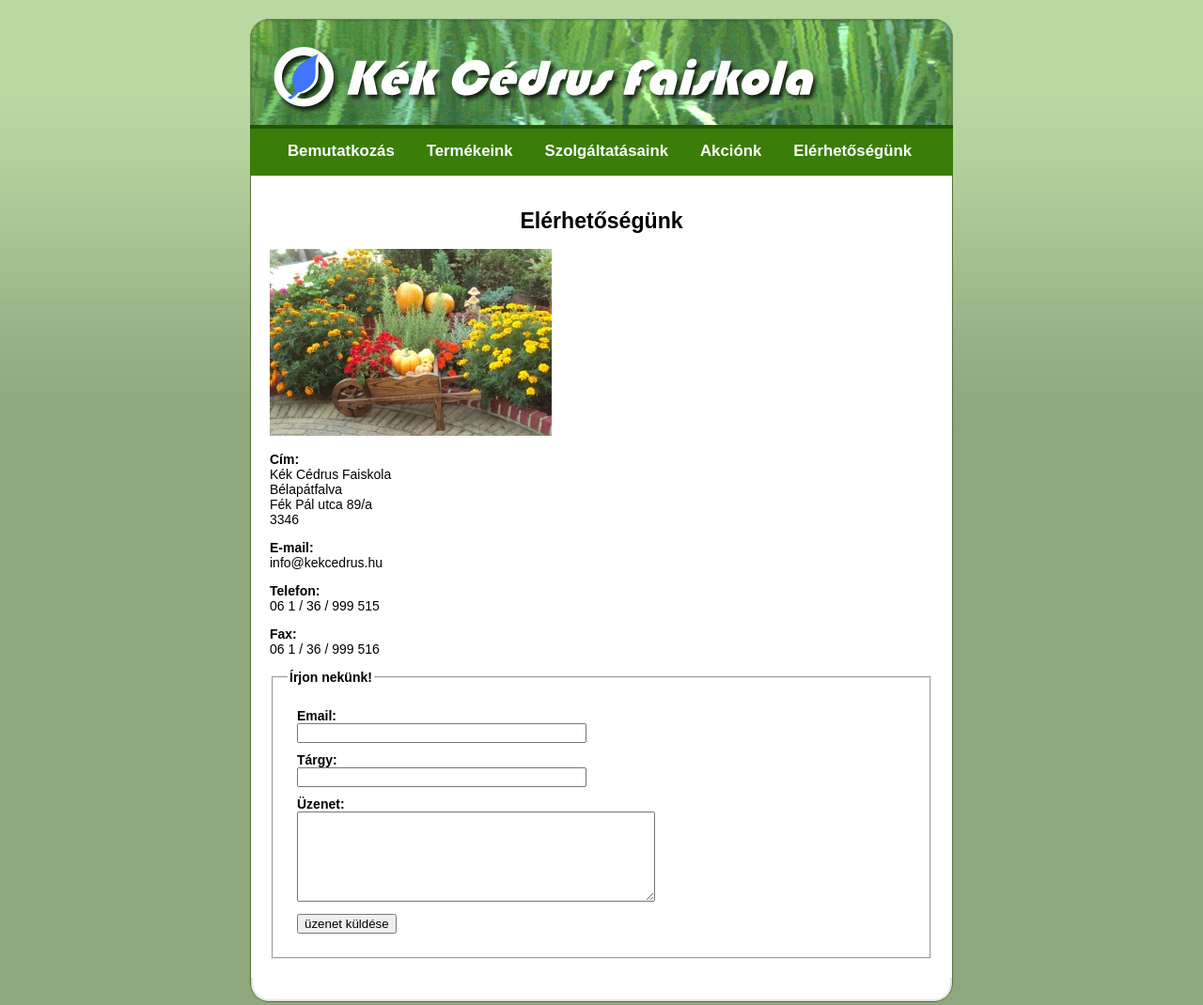
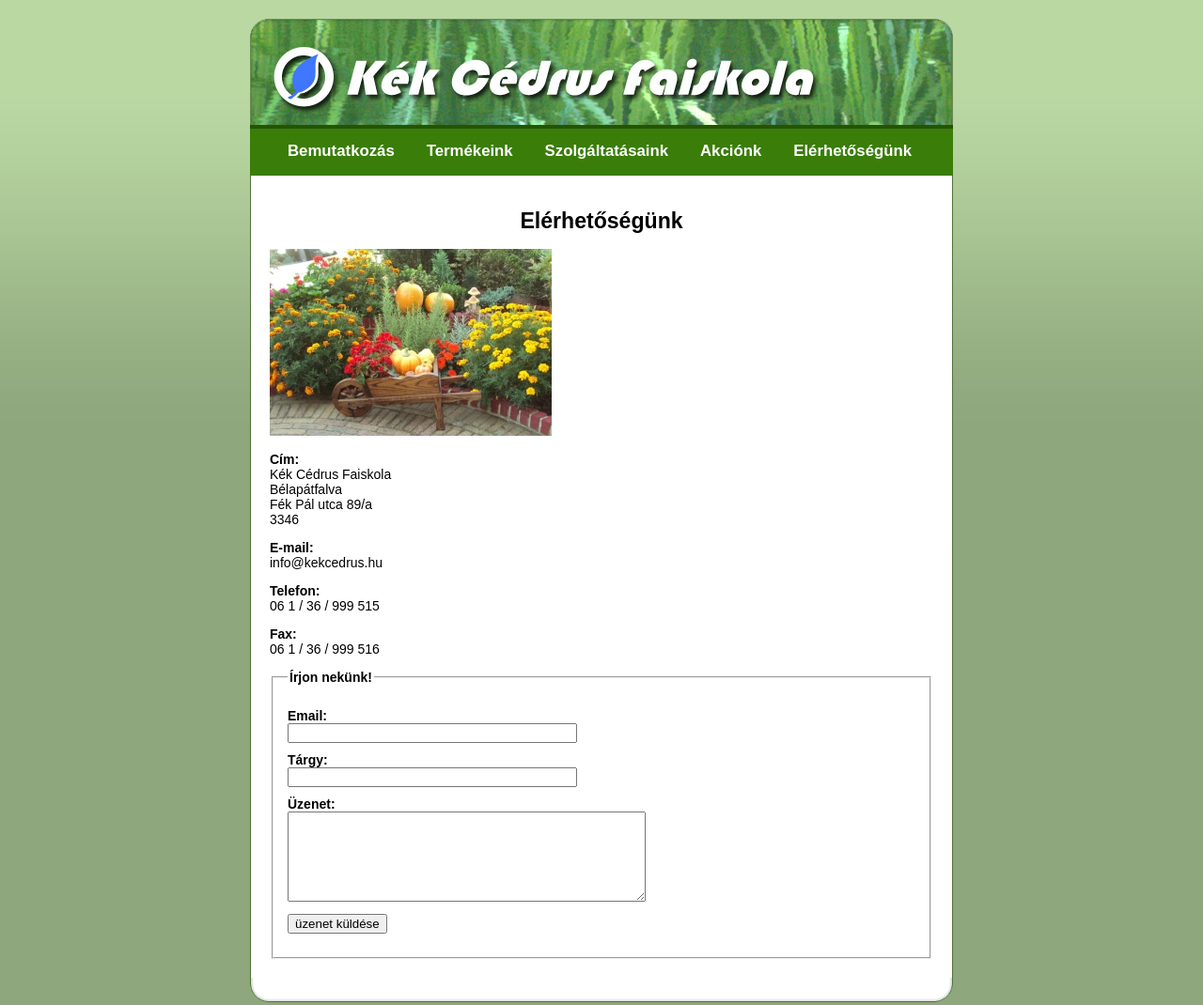
Before and after one commit to kissmilan91/ecdl15, a plain HTML site: page elerhetosegunk.html in a window 1280 px wide. Shown: the whole page at 94% size. Drawn offline with Linux system fonts and the light colour scheme.

Commit message:
15. feladat

```diff
--- a/styles.css
+++ b/styles.css
@@ -96,7 +96,7 @@ fieldset{
     font-weight: bold;
 }
 fieldset div{
-    margin: 10px;
+    margin: 10px 0px 10px 0px;
 }
 input[type='text']{
     width: 300px;
```
